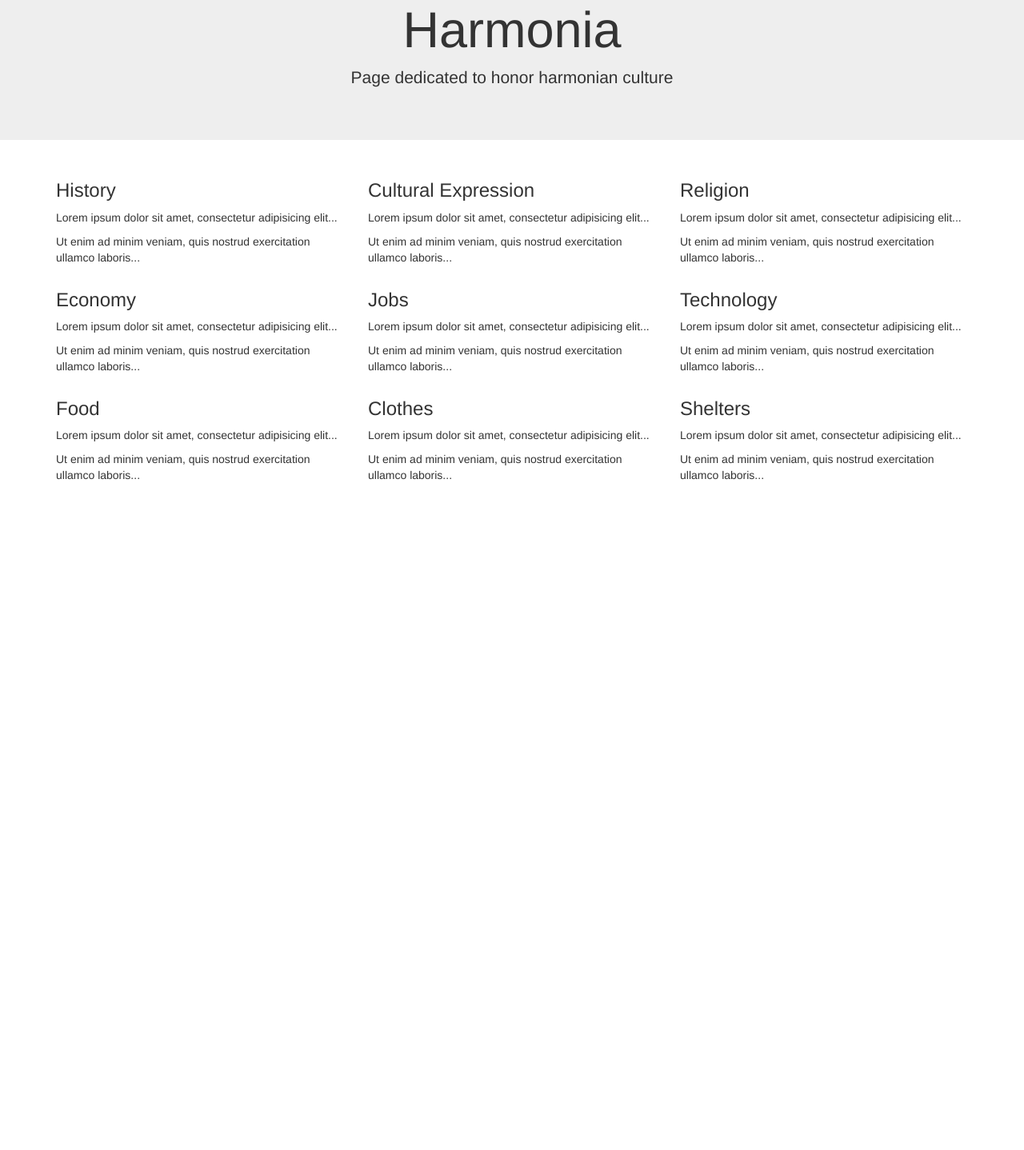
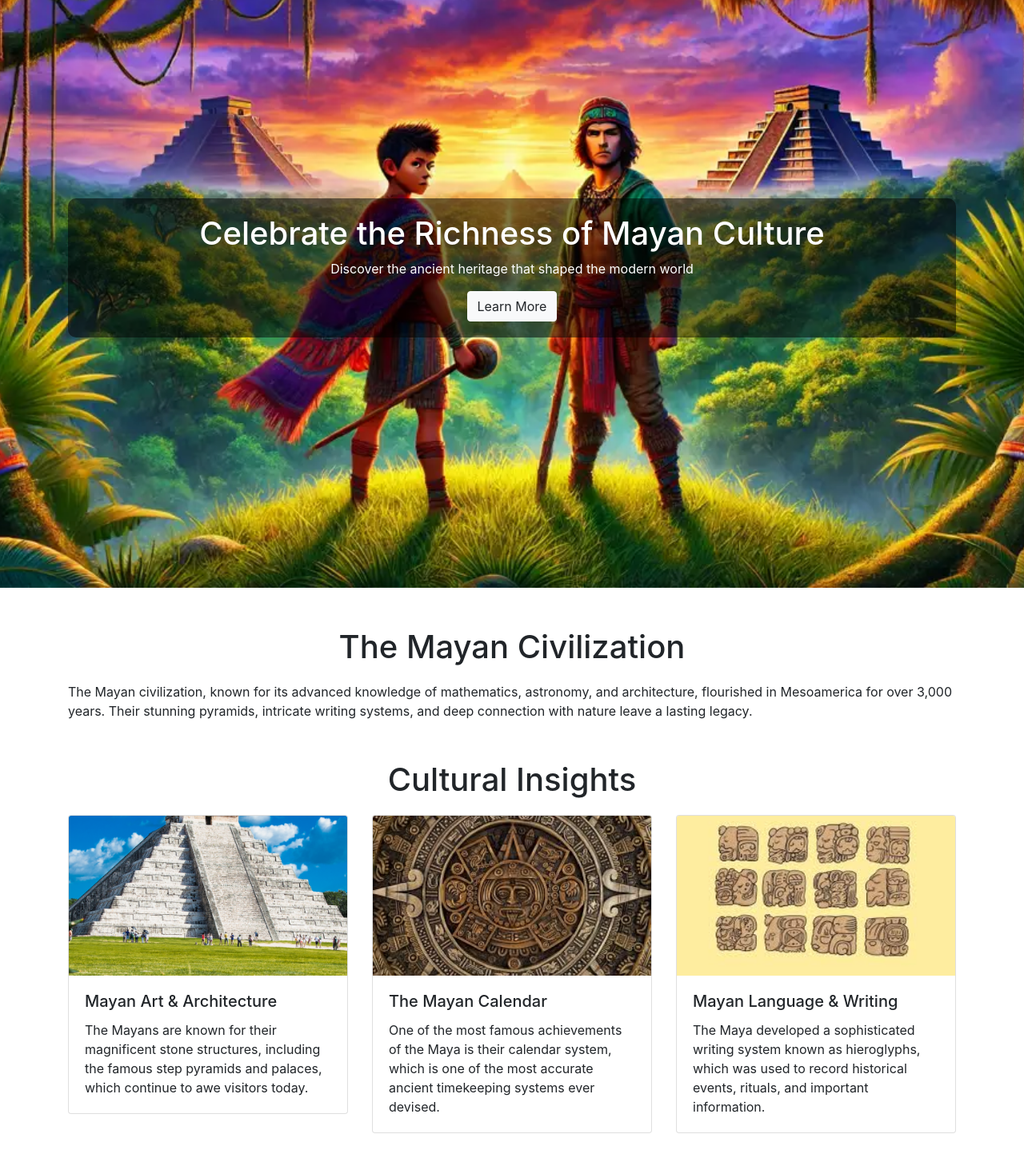
Before and after one commit to arrazola2099/arrazola2099.github.io, a plain HTML site: page index.html in a window 1280 px wide. Shown: the part 65-1503 px from the top of the page at 80% size. Before the commit the page ends 800 px from the top, so only its background shows below. Drawn offline with nearby package versions, Linux system fonts and the light colour scheme.

Commit message:
Add mayan culture template as main page

```diff
--- a/index.html
+++ b/index.html
@@ -1,73 +1,130 @@
 <!DOCTYPE html>
 <html lang="en">
 <head>
-  <title>Harmonia</title>
-  <meta charset="utf-8">
-  <meta name="viewport" content="width=device-width, initial-scale=1">
-  <link rel="stylesheet" href="https://maxcdn.bootstrapcdn.com/bootstrap/3.4.1/css/bootstrap.min.css">
-  <script src="https://ajax.googleapis.com/ajax/libs/jquery/3.7.1/jquery.min.js"></script>
-  <script src="https://maxcdn.bootstrapcdn.com/bootstrap/3.4.1/js/bootstrap.min.js"></script>
+  <meta charset="UTF-8">
+  <meta name="viewport" content="width=device-width, initial-scale=1.0">
+  <title>Tribute to Mayan Culture</title>
+  <!-- Bootstrap CSS -->
+  <link href="https://stackpath.bootstrapcdn.com/bootstrap/4.5.2/css/bootstrap.min.css" rel="stylesheet">
+  <style>
+    /* Additional custom styles */
+    .hero-section {
+      background: url('images/mayan-hero.jpg') no-repeat center center;
+      background-size: cover;
+      height: 100vh;
+      color: white;
+      text-align: center;
+    }
+    .section-header {
+      margin-top: 50px;
+      margin-bottom: 20px;
+      font-size: 2.5rem;
+      text-align: center;
+    }
+    .footer {
+      background-color: #116416;
+      color: white;
+      padding: 20px 0;
+      text-align: center;
+    }
+    .card-img-top {
+      height: 200px;
+      object-fit: cover;
+    }
+    /* Shaded box for text */
+    .hero-text-box {
+      background-color: rgba(0, 0, 0, 0.5); /* Black with 50% opacity */
+      padding: 20px;
+      border-radius: 10px;
+    }
+  </style>
 </head>
 <body>
 
-<div class="jumbotron text-center">
-  <h1>Harmonia</h1>
-  <p>Page dedicated to honor harmonian culture</p>
+  <!-- Hero Section -->
+  <section class="hero-section d-flex align-items-center justify-content-center">
+    <div class="container">
+      <div class="hero-text-box">
+        <h1>Celebrate the Richness of Mayan Culture</h1>
+        <p>Discover the ancient heritage that shaped the modern world</p>
+        <a href="#culture" class="btn btn-light">Learn More</a>
+      </div>
+    </div>
+  </section>
+
+  <!-- Introduction Section -->
+  <div class="container my-5">
+    <h2 class="section-header">The Mayan Civilization</h2>
+    <p>The Mayan civilization, known for its advanced knowledge of mathematics, astronomy, and architecture, flourished in Mesoamerica for over 3,000 years. Their stunning pyramids, intricate writing systems, and deep connection with nature leave a lasting legacy.</p>
   </div>
 
-<div class="container">
+  <!-- Cultural Insights Section -->
+  <div class="container my-5" id="culture">
+    <h2 class="section-header">Cultural Insights</h2>
     <div class="row">
-    <div class="col-sm-4">
-      <h3>History</h3>
-      <p>Lorem ipsum dolor sit amet, consectetur adipisicing elit...</p>
-      <p>Ut enim ad minim veniam, quis nostrud exercitation ullamco laboris...</p>
+      <!-- Art & Architecture -->
+      <div class="col-md-4 mb-4">
+        <div class="card">
+          <img src="images/mayan-pyramid.png" class="card-img-top" alt="Mayan Pyramid">
+          <div class="card-body">
+            <h5 class="card-title">Mayan Art & Architecture</h5>
+            <p class="card-text">The Mayans are known for their magnificent stone structures, including the famous step pyramids and palaces, which continue to awe visitors today.</p>
           </div>
-    <div class="col-sm-4">
-      <h3>Cultural Expression</h3>
-      <p>Lorem ipsum dolor sit amet, consectetur adipisicing elit...</p>
-      <p>Ut enim ad minim veniam, quis nostrud exercitation ullamco laboris...</p>
         </div>
-    <div class="col-sm-4">
-      <h3>Religion</h3>
-      <p>Lorem ipsum dolor sit amet, consectetur adipisicing elit...</p>
-      <p>Ut enim ad minim veniam, quis nostrud exercitation ullamco laboris...</p>
+      </div>
+      <!-- Mayan Calendar -->
+      <div class="col-md-4 mb-4">
+        <div class="card">
+          <img src="images/mayan-calendar.jpeg" class="card-img-top" alt="Mayan Calendar">
+          <div class="card-body">
+            <h5 class="card-title">The Mayan Calendar</h5>
+            <p class="card-text">One of the most famous achievements of the Maya is their calendar system, which is one of the most accurate ancient timekeeping systems ever devised.</p>
+          </div>
+        </div>
+      </div>
+      <!-- Mayan Language -->
+      <div class="col-md-4 mb-4">
+        <div class="card">
+          <img src="images/mayan-script.jpeg" class="card-img-top" alt="Mayan Language">
+          <div class="card-body">
+            <h5 class="card-title">Mayan Language & Writing</h5>
+            <p class="card-text">The Maya developed a sophisticated writing system known as hieroglyphs, which was used to record historical events, rituals, and important information.</p>
+          </div>
+        </div>
       </div>
     </div>
     <div class="row">
-    <div class="col-sm-4">
-      <h3>Economy</h3>
-      <p>Lorem ipsum dolor sit amet, consectetur adipisicing elit...</p>
-      <p>Ut enim ad minim veniam, quis nostrud exercitation ullamco laboris...</p>
-    </div>
-    <div class="col-sm-4">
-      <h3>Jobs</h3>
-      <p>Lorem ipsum dolor sit amet, consectetur adipisicing elit...</p>
-      <p>Ut enim ad minim veniam, quis nostrud exercitation ullamco laboris...</p>
-    </div>
-    <div class="col-sm-4">
-      <h3>Technology</h3>
-      <p>Lorem ipsum dolor sit amet, consectetur adipisicing elit...</p>
-      <p>Ut enim ad minim veniam, quis nostrud exercitation ullamco laboris...</p>
+      <!-- Cuisine & Traditions -->
+      <div class="col-md-4 mb-4">
+        <div class="card">
+          <img src="images/mayan-cooking.jpg" class="card-img-top" alt="Mayan Pyramid">
+          <div class="card-body">
+            <h5 class="card-title">Cuisine and traditions</h5>
+            <p class="card-text">The Mayan diet was rich in corn, beans, and squash. Their culinary traditions continue to influence modern cuisine in the region.</p>
           </div>
         </div>
-  <div class="row">
-    <div class="col-sm-4">
-      <h3>Food</h3>
-      <p>Lorem ipsum dolor sit amet, consectetur adipisicing elit...</p>
-      <p>Ut enim ad minim veniam, quis nostrud exercitation ullamco laboris...</p>
       </div>
-    <div class="col-sm-4">
-      <h3>Clothes</h3>
-      <p>Lorem ipsum dolor sit amet, consectetur adipisicing elit...</p>
-      <p>Ut enim ad minim veniam, quis nostrud exercitation ullamco laboris...</p>
+      <!-- Art & Craftsmanship -->
+      <div class="col-md-4 mb-4">
+        <div class="card">
+          <img src="images/mayan-art.webp" class="card-img-top" alt="Mayan Pyramid">
+          <div class="card-body">
+            <h5 class="card-title">Art & Craftsmanship</h5>
+            <p class="card-text">The Mayans were expert artisans, creating intricate pottery, jewelry, and murals that tell stories of their daily life, gods, and rulers.</p>
           </div>
-    <div class="col-sm-4">
-      <h3>Shelters</h3>
-      <p>Lorem ipsum dolor sit amet, consectetur adipisicing elit...</p>
-      <p>Ut enim ad minim veniam, quis nostrud exercitation ullamco laboris...</p>
+        </div>
       </div>
     </div>
   </div>
 
+  <!-- Footer Section -->
+  <footer class="footer">
+    <p>&copy; 2024 Tribute to Mayan Culture | All Rights Reserved</p>
+  </footer>
+
+  <!-- Bootstrap JS and dependencies -->
+  <script src="https://code.jquery.com/jquery-3.5.1.slim.min.js"></script>
+  <script src="https://cdn.jsdelivr.net/npm/@popperjs/core@2.9.2/dist/umd/popper.min.js"></script>
+  <script src="https://stackpath.bootstrapcdn.com/bootstrap/4.5.2/js/bootstrap.min.js"></script>
 </body>
 </html>
```
Also changed, not shown: images/mayan-art.webp (added), images/mayan-calendar.jpeg (added), images/mayan-cooking.jpg (added), images/mayan-hero.jpg (added), images/mayan-pyramid.png (added), images/mayan-script.jpeg (added), images/mayan-temple.webp (added), 1 other file. Lines whose indentation alone changed are shown as unchanged.
